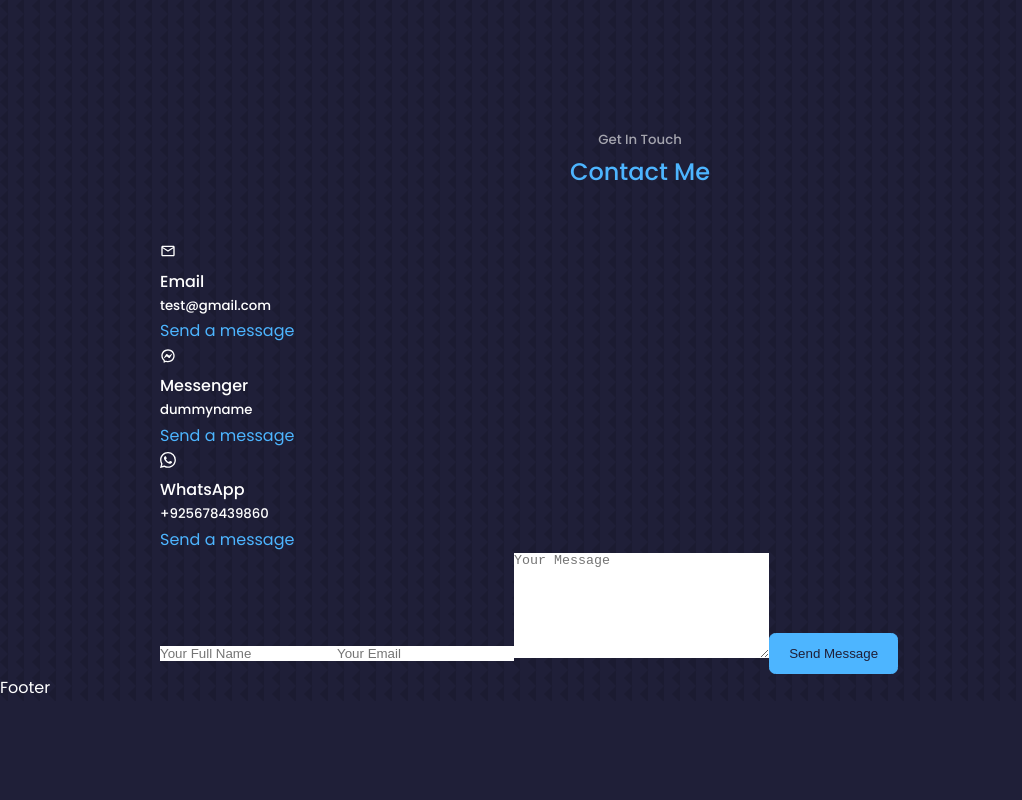
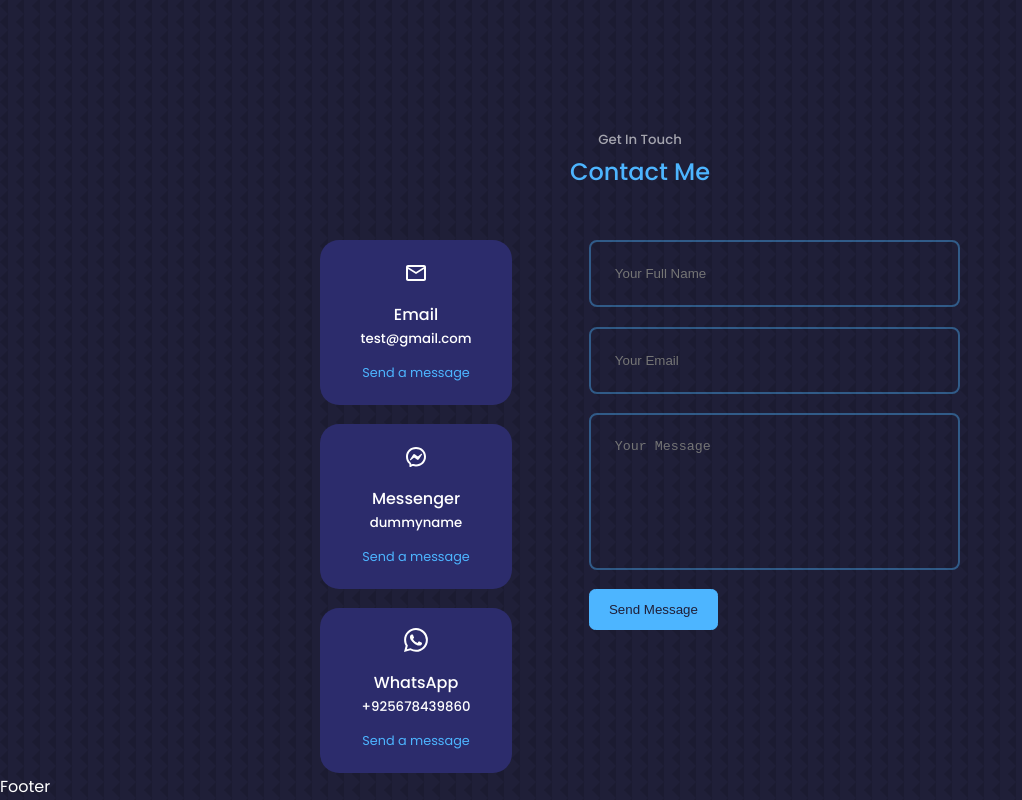
Before and after one commit to sidrakhandev/react-portfolio, a React (Create React App) app: page / in a window 1280 px wide. Shown: the part 4530-5330 px from the top of the page, without its empty margins (0-1022 px from the left). Before the commit the page ends 5231 px from the top, so only its background shows below. Built offline with nearby package versions, Linux system fonts and the light colour scheme.

Commit message:
👌IMPROVE: Contact Component Styling

```diff
--- a/src/components/contact/Contact.jsx
+++ b/src/components/contact/Contact.jsx
@@ -11,15 +11,15 @@
       <h2>Contact Me</h2>
 
       <div className="container contact_container">
-        <div className="contact_option">
+        <div className="contact_options">
           <article className="contact_option">
-            <MdOutlineEmail />
+            <MdOutlineEmail className="contact_option-icon" />
             <h4>Email</h4>
             <h5>test@gmail.com</h5>
             <a href="mailto:test@gmail.com">Send a message</a>
           </article>
           <article className="contact_option">
-            <RiMessengerLine />
+            <RiMessengerLine className="contact_option-icon" />
             <h4>Messenger</h4>
             <h5>dummyname</h5>
             <a href="https://m.me/dummyname" target="_blank">
@@ -27,7 +27,7 @@
             </a>
           </article>
           <article className="contact_option">
-            <BsWhatsapp />
+            <BsWhatsapp className="contact_option-icon" />
             <h4>WhatsApp</h4>
             <h5>+925678439860</h5>
             <a
--- a/src/components/contact/contact.css
+++ b/src/components/contact/contact.css
@@ -0,0 +1,53 @@
+.container.contact_container {
+    width: 50%;
+    display: grid;
+    grid-template-columns: 30% 58%;
+    gap: 12%;
+}
+
+.contact_options {
+    display: flex;
+    flex-direction: column;
+    gap: 1.2rem
+}
+
+.contact_option {
+    background: var(--color-bg-variant);
+    padding: 1.2rem;
+    border-radius: 1.2rem;
+    text-align: center;
+    border: 1px solid transparent;
+    transition: var(--transition);
+}
+
+.contact_option:hover {
+    background: transparent;
+    background-color: var(--color-primary-variant);
+}
+
+.contact_option-icon {
+    font-size: 1.5rem;
+    margin-bottom: 0.5rem;
+}
+
+.contact_option a {
+    margin-top: 0.7rem;
+    display: inline-block;
+    font-size: 0.8rem;
+}
+
+form {
+    display: flex;
+    flex-direction: column;
+    gap: 1.2rem;
+}
+
+input, textarea {
+    width: 100%;
+    padding: 1.5rem;
+    border-radius: 0.5rem;
+    background: transparent;
+    border: 2px solid var(--color-primary-variant);
+    resize: none;
+    color: var(--color-white);
+}
```
